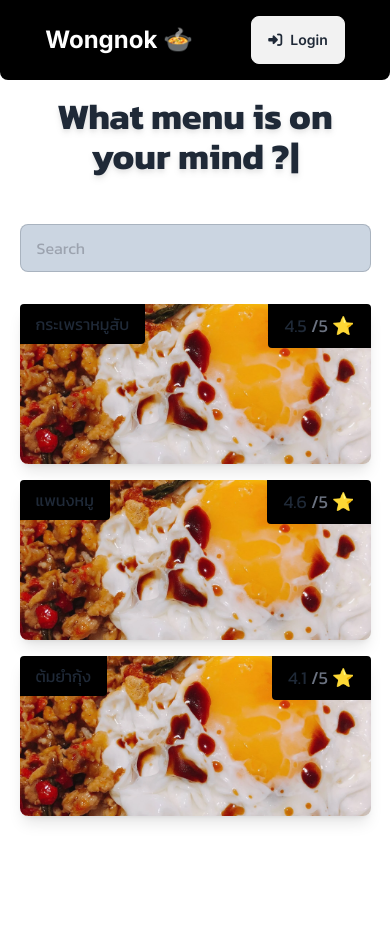
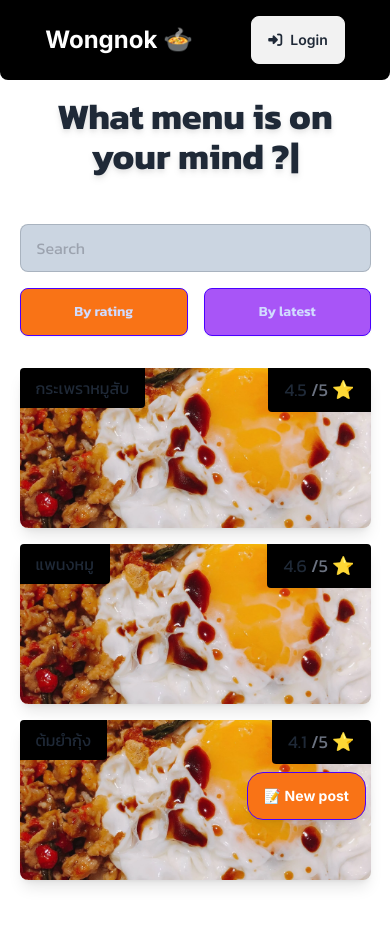
Before and after one commit to Kiratopat-s/507733-wongnok-recipes, a Next.js app: page / in a window 390 px wide. Shown: the top 926 px of the page. Built offline with nearby package versions, Linux system fonts and the light colour scheme; no server answers.

Commit message:
add sort by mock and add new post button

```diff
--- a/src/app/page.tsx
+++ b/src/app/page.tsx
@@ -1,15 +1,12 @@
 "use client";
-import Nav from "@/components/Nav";
-import { useSession } from "next-auth/react";
-
 import MenuCard from "@/components/MenuCard";
 import { debounce } from "lodash";
 import Typewriter from "typewriter-effect";
 import { useState, useEffect, useCallback } from "react";
 import { Food } from "@/interface/recipes";
+import Link from "next/link";
 
 export default function Home() {
-  const { data: session } = useSession();
   const food: Food[] = [
     {
       id: 1,
@@ -50,13 +47,16 @@ export default function Home() {
   }, [searchKey, debouncedSave]);
 
   return (
-    <>
-      <Nav session={session} />
     <main className="flex min-h-screen flex-col items-center justify-between p-24">
-        <section className="flex flex-col text-center gap-4" id="yop-search">
-          {/* <h1>What menu is on your mind ?</h1> */}
+      <Link
+        href={"/recipes/newRecipe"}
+        className="btn shadow-lg btn-primary fixed z-40 bottom-6 right-6 text-white font-bold py-3 px- rounded-2xl bg-orange-500 flex md:hidden"
+      >
+        📝 New post
+      </Link>
+      <section className="flex flex-col text-center gap-4">
         <div className="h-28 md:h-auto">
-            <span className="text-4xl md:text-6xl font-bold drop-shadow-md drop-shadow-white">
+          <span className="text-4xl md:text-5xl lg:text-6xl font-bold drop-shadow-md drop-shadow-white">
             <Typewriter
               options={{
                 strings: [
@@ -89,6 +89,14 @@ export default function Home() {
               </button> */}
           </div>
         </div>
+        <div className="flex w-full justify-between gap-4">
+          <button className="flex-grow btn btn-primary bg-orange-500">
+            By rating
+          </button>
+          <button className="flex-grow btn btn-primary bg-purple-500">
+            By latest
+          </button>
+        </div>
         {/* </div> */}
         <div className="flex flex-wrap w-full gap-4 mt-4">
           {filteredFood.map((item: Food) => (
@@ -103,6 +111,5 @@ export default function Home() {
         </div>
       </section>
     </main>
-    </>
   );
 }
```
Lines whose indentation alone changed are shown as unchanged.
